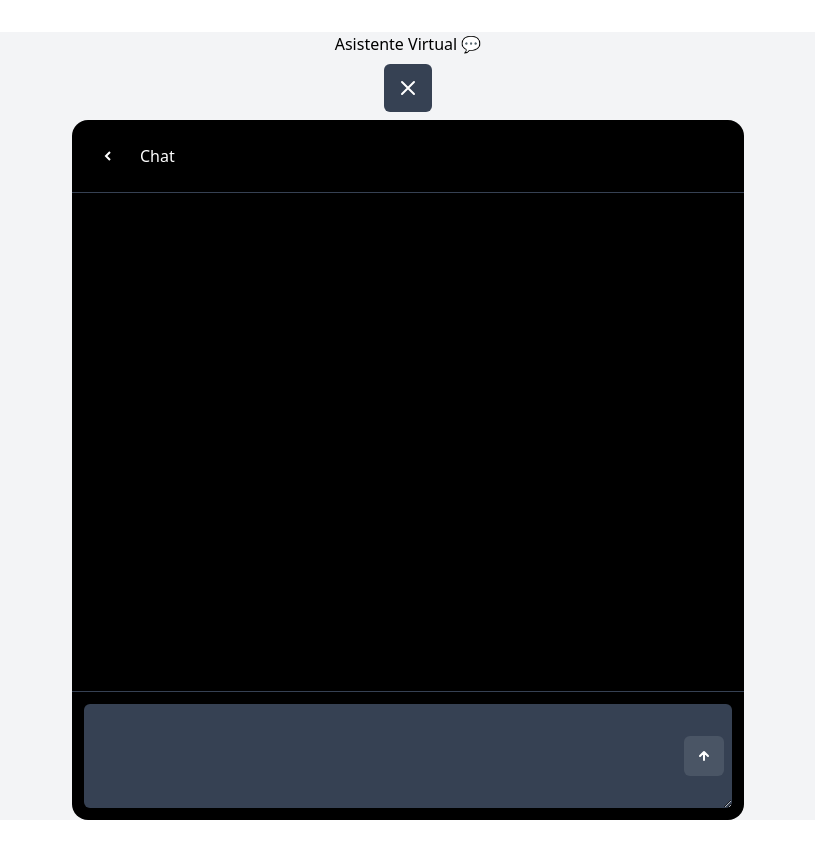
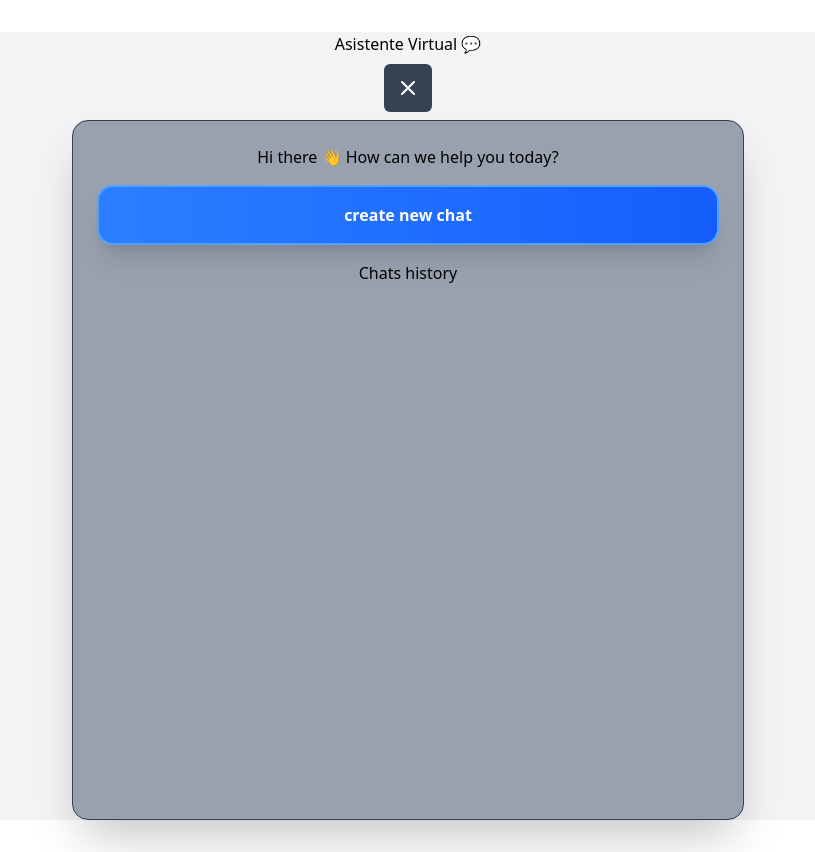
Before and after one commit to Fercr42/Chat-Bot2.0, a React (Vite) app in the folder my-app/: page / in a window 1280 px wide. Both pictures are taken after a click on the button 640 px from the left and 88 px from the top of the page. Shown: the whole page, without its empty margins (232-1047 px from the left). Built offline with nearby package versions, Linux system fonts and the light colour scheme.

Commit message:
feat: implement chat with localStorage, menu navigation, and modern UI

```diff
--- /dev/null
+++ b/my-app/src/hooks/use-localStorage-chat.hook.jsx
@@ -0,0 +1,69 @@
+import { useState, useEffect } from "react";
+
+export const useLocalStorageChat = () => {
+  const [chats, setChats] = useState([]);
+
+  // Asegurar que chats siempre sea un array
+  useEffect(() => {
+    if (!Array.isArray(chats)) {
+      setChats([]);
+    }
+  }, [chats]);
+
+  //    guardar un chat
+  const saveChat = (chat) => {
+    const newChat = {
+      id: chat.id,
+      messages: chat.messages,
+      createdAt: chat.createdAt,
+      updatedAt: chat.updatedAt,
+    };
+
+    localStorage.setItem("chats", JSON.stringify(chat));
+    setChats(chat);
+  };
+
+  //    eliminar un chat específico
+  const clearChat = (chatId) => {
+    let storageChats = localStorage.getItem("chats");
+    if (storageChats) {
+      const parsedChats = JSON.parse(storageChats);
+      const filterChats = parsedChats.filter((chat) => chat.id !== chatId);
+      localStorage.setItem("chats", JSON.stringify(filterChats));
+      setChats(filterChats);
+    }
+  };
+
+  //    cargar un chat específico
+  const loadChat = (chatId) => {
+    let storageChats = localStorage.getItem("chats");
+    if (storageChats) {
+      const allChats = JSON.parse(storageChats);
+      const filteredChats = allChats.filter((chat) => chat.id === chatId);
+      localStorage.setItem("chats", JSON.stringify(filteredChats));
+      setChats(filteredChats);
+      return filteredChats;
+    }
+    return [];
+  };
+
+  //    obtener todos los chats
+  const getChats = () => {
+    let storageChats = localStorage.getItem("chats");
+    if (storageChats) {
+      const parsedChats = JSON.parse(storageChats);
+      setChats(parsedChats);
+      return parsedChats;
+    }
+    return [];
+  };
+
+  return {
+    saveChat,
+    clearChat,
+    loadChat,
+    getChats,
+    chats,
+    setChats,
+  };
+};
--- a/my-app/src/modules/chat-component.jsx
+++ b/my-app/src/modules/chat-component.jsx
@@ -2,22 +2,22 @@ import { ButtonComponent, InputComponent } from "../shared";
 import { useState, useEffect } from "react";
 import { useQueryChat } from "../hooks/use-query-chat.hook.jsx";
 import { chatStyles } from "../styles/chat-styles.js";
+import { useLocalStorageChat } from "../hooks/use-localStorage-chat.hook.jsx";
 
 export const ChatComponent = () => {
   const [messages, setMessages] = useState([]);
   const [message, setMessage] = useState("");
   const [messageToSend, setMessageToSend] = useState("");
-  const [isOpen, setIsOpen] = useState(false);
+  const [view, setView] = useState("closed"); // 'closed', 'menu', 'chat'
 
   const [shouldSend, setShouldSend] = useState(false);
   const { data, isLoading, error } = useQueryChat(messageToSend, shouldSend);
 
+  const { saveChat, clearChat, loadChat, getChats, chats, setChats } =
+    useLocalStorageChat();
+
   const handleInputChange = (e) => {
     setMessage(e.target.value);
-  };
-
-  const toggleChat = () => {
-    setIsOpen(!isOpen);
   };
 
   const handleSendMessage = (messageToSend) => {
@@ -32,6 +32,42 @@ export const ChatComponent = () => {
       setMessageToSend(messageToSend);
       setShouldSend(true);
     }
+  };
+
+  const toggleChat = () => {
+    setView("chat");
+  };
+
+  const toggleMenu = () => {
+    console.log("Vista actual:", view);
+    if (view === "chat") {
+      setView("menu"); // Chat → Menú
+    } else if (view === "menu") {
+      setView("closed"); // Menú → Cerrado
+    } else {
+      setView("menu"); // Cerrado → Menú
+    }
+  };
+
+  // Debug para ver cambios de vista
+  useEffect(() => {
+    console.log("Vista cambiada a:", view);
+  }, [view]);
+
+  const createNewChat = () => {
+    const newChat = {
+      id: Date.now(),
+      title: "Nuevo Chat",
+      messages: [],
+      createdAt: new Date().toISOString(),
+      updatedAt: new Date().toISOString(),
+    };
+
+    const currentChats = Array.isArray(chats) ? chats : [];
+    setChats([...currentChats, newChat]);
+    saveChat(newChat);
+    setMessages([]);
+    setView("chat");
   };
 
   useEffect(() => {
@@ -49,11 +85,12 @@ export const ChatComponent = () => {
   }, [data]);
 
   return (
+    // HeaderBtn
     <div className="relative">
       <div className={chatStyles.toggleContainer}>
         <ButtonComponent
           name={
-            isOpen ? (
+            view === "menu" ? (
               <svg width="24" height="24" fill="none">
                 <path
                   d="M6 18L18 6M6 6l12 12"
@@ -75,15 +112,49 @@ export const ChatComponent = () => {
               </svg>
             )
           }
-          onClick={toggleChat}
+          onClick={toggleMenu}
           className={chatStyles.toggleButton}
         />
       </div>
 
-      {isOpen && (
+      {/* menu */}
+      {view === "menu" && (
+        <div className={chatStyles.menuContent}>
+          <h3 className={chatStyles.menuTitle}>
+            Hi there 👋 How can we help you today?
+          </h3>
+          <ButtonComponent
+            name="create new chat"
+            onClick={createNewChat}
+            className={chatStyles.menuCreateButton}
+          />
+          <h3>Chats history</h3>
+          {chats &&
+            Array.isArray(chats) &&
+            chats.map((chat) => (
+              <div className={chatStyles.menuChatItem} key={chat.id}>
+                {chat.title}
+                <ButtonComponent
+                  name="delete"
+                  onClick={() => clearChat(chat.id)}
+                  className={chatStyles.menuItemDelete}
+                />
+                <ButtonComponent
+                  name="load"
+                  onClick={() => loadChat(chat.id)}
+                  className={chatStyles.menuItemLoad}
+                />
+              </div>
+            ))}
+        </div>
+      )}
+
+      {/* backBtn */}
+      {view === "chat" && (
         <div className={chatStyles.container}>
           <div className={chatStyles.header}>
-            <button className={chatStyles.backButton} onClick={toggleChat}>
+            <ButtonComponent
+              name={
                 <svg
                   width="14"
                   height="14"
@@ -97,11 +168,16 @@ export const ChatComponent = () => {
                     fill="none"
                   />
                 </svg>
-            </button>
+              }
+              className={chatStyles.backButton}
+              onClick={toggleChat}
+            />
             <span className={chatStyles.chatTitle}>Chat</span>
           </div>
 
+          {/* messages */}
           <div className={chatStyles.messagesArea}>
+            {view === "chat" && (
               <div className={chatStyles.messagesContainer}>
                 {messages.map((message) => (
                   <div
@@ -123,8 +199,10 @@ export const ChatComponent = () => {
                   </div>
                 )}
               </div>
+            )}
           </div>
 
+          {/* input */}
           <div className={chatStyles.inputArea}>
             <div className={chatStyles.inputContainer}>
               <InputComponent
--- a/my-app/src/styles/chat-styles.js
+++ b/my-app/src/styles/chat-styles.js
@@ -1,37 +1,25 @@
 // Estilos del componente Chat
 export const chatStyles = {
-  // Contenedor principal
+  // Contenedor principal del chat
   container:
     "bg-black w-full max-w-sm sm:max-w-md md:max-w-lg lg:max-w-xl xl:max-w-2xl h-[600px] sm:h-[500px] md:h-[600px] lg:h-[700px] rounded-2xl flex flex-col mx-auto",
 
-  // Header
+  // Header del chat
   header:
     "flex items-center text-center border-b border-gray-700 p-2 sm:p-3 flex-shrink-0",
-
-  // Botón de flecha
   backButton:
     "bg-transparent cursor-pointer rounded-2xl hover:bg-gray-700 transition-all duration-300 w-10 h-10 sm:w-12 sm:h-12 flex items-center justify-center",
-
-  // Icono SVG
   backIcon: "sm:w-4 sm:h-4",
-
-  // Título del chat
   chatTitle: "text-white text-xs sm:text-sm md:text-base ml-2",
 
   // Área de mensajes
   messagesArea: "flex-1 overflow-y-auto p-2 sm:p-3 space-y-1 sm:space-y-2",
-
-  // Contenedor de mensajes
   messagesContainer:
     "flex flex-col font-serif-light text-xs sm:text-sm space-y-1 sm:space-y-2",
-
-  // Contenedor de mensaje individual
   messageContainer: {
     user: "flex justify-end",
     bot: "flex justify-start",
   },
-
-  // Burbujas de mensaje
   messageBubble: {
     user: "bg-white text-black text-xs sm:text-sm p-2 sm:p-3 rounded-2xl max-w-[85%] sm:max-w-[80%] break-words",
     bot: "bg-gray-700 text-white text-xs sm:text-sm p-2 sm:p-3 rounded-2xl max-w-[85%] sm:max-w-[80%] break-words",
@@ -43,27 +31,46 @@ export const chatStyles = {
 
   // Área de input
   inputArea: "p-2 sm:p-3 border-t border-gray-700 flex-shrink-0",
-
-  // Contenedor del input
   inputContainer: "relative flex items-center bg-gray-700 rounded-md",
-
-  // Input de texto
   textInput:
     "flex-1 bg-transparent text-white text-xs sm:text-sm p-2 sm:p-3 pr-10 sm:pr-12 rounded-md border-none outline-none",
-
-  // Botón de enviar
   sendButton:
     "absolute right-1 sm:right-2 bg-gray-600 text-white text-xs sm:text-sm p-1.5 sm:p-2 rounded-md hover:bg-gray-500 transition-colors cursor-pointer",
 
-  // Icono de enviar
-  sendIcon: "w-6 h-6",
-
   // Botón de toggle
+  toggleContainer: "flex align-items-center justify-center p-2",
   toggleButton:
     "bg-gray-700 text-white text-xs sm:text-sm p-2 sm:p-3 rounded-md hover:bg-gray-500 transition-colors cursor-pointer",
 
-  // Contenedor del botón de toggle
-  toggleContainer: "flex align-items-center justify-center p-2",
+  // Estilos del menú
+
+  menuContent:
+    "bg-gray-400 rounded-2xl shadow-2xl border border-gray-700 w-full max-w-sm sm:max-w-md md:max-w-lg lg:max-w-xl xl:max-w-2xl h-[600px] sm:h-[500px] md:h-[600px] lg:h-[700px] flex flex-col p-6 space-y-4 mx-auto",
+  menuHeader:
+    "text-white text-lg font-bold mb-4 border-b border-gray-700 pb-3 text-center",
+  menuChatList:
+    "space-y-3 flex-1 overflow-y-auto bg-gray-100 rounded-xl p-4 border-2 border-gray-300 shadow-inner",
+  menuChatItem:
+    "flex items-center justify-between p-4 bg-gradient-to-r from-white to-gray-50 rounded-2xl hover:from-blue-50 hover:to-blue-100 transition-all duration-300 cursor-pointer border-2 border-gray-200 hover:border-blue-400 shadow-lg hover:shadow-xl transform hover:scale-105 hover:-translate-y-1 backdrop-blur-sm",
+  menuChatTitle:
+    "text-gray-800 text-sm font-bold truncate flex-1 hover:text-blue-600 transition-colors duration-200",
+  menuChatDate:
+    "text-gray-500 text-xs ml-2 bg-gray-100 px-2 py-1 rounded-full hover:bg-blue-100 hover:text-blue-600 transition-all duration-200",
+  menuActions: "space-y-3 pt-4 border-t border-gray-700 flex-shrink-0",
+  menuCreateButton:
+    "w-full bg-gradient-to-r from-blue-500 to-blue-600 text-white px-6 py-4 rounded-2xl hover:from-blue-600 hover:to-blue-700 transition-all duration-300 cursor-pointer text-center font-bold shadow-xl hover:shadow-2xl transform hover:scale-105 active:scale-95 border-2 border-blue-400 hover:border-blue-300",
+  menuDeleteButton:
+    "w-full bg-gradient-to-r from-red-600 to-red-700 text-white px-6 py-3 rounded-xl hover:from-red-700 hover:to-red-800 transition-all duration-300 cursor-pointer text-center font-semibold shadow-lg hover:shadow-xl",
+  menuEmptyState:
+    "text-gray-400 text-sm text-center py-8 flex-1 flex items-center justify-center",
+
+  // Items del menú
+  menuItem:
+    "bg-gray-800 text-white px-4 py-3 rounded-xl hover:bg-gray-700 transition-all duration-300 cursor-pointer border border-gray-700 hover:border-gray-600 font-medium",
+  menuItemDelete:
+    "bg-gradient-to-r from-red-600 to-red-700 text-white px-4 py-3 rounded-xl hover:from-red-700 hover:to-red-800 transition-all duration-300 cursor-pointer font-semibold shadow-lg hover:shadow-xl",
+  menuItemLoad:
+    "bg-gradient-to-r from-green-600 to-green-700 text-white px-4 py-3 rounded-xl hover:from-green-700 hover:to-green-800 transition-all duration-300 cursor-pointer font-semibold shadow-lg hover:shadow-xl",
 };
 
 // Estilos del componente Button
```
Lines whose indentation alone changed are shown as unchanged.
